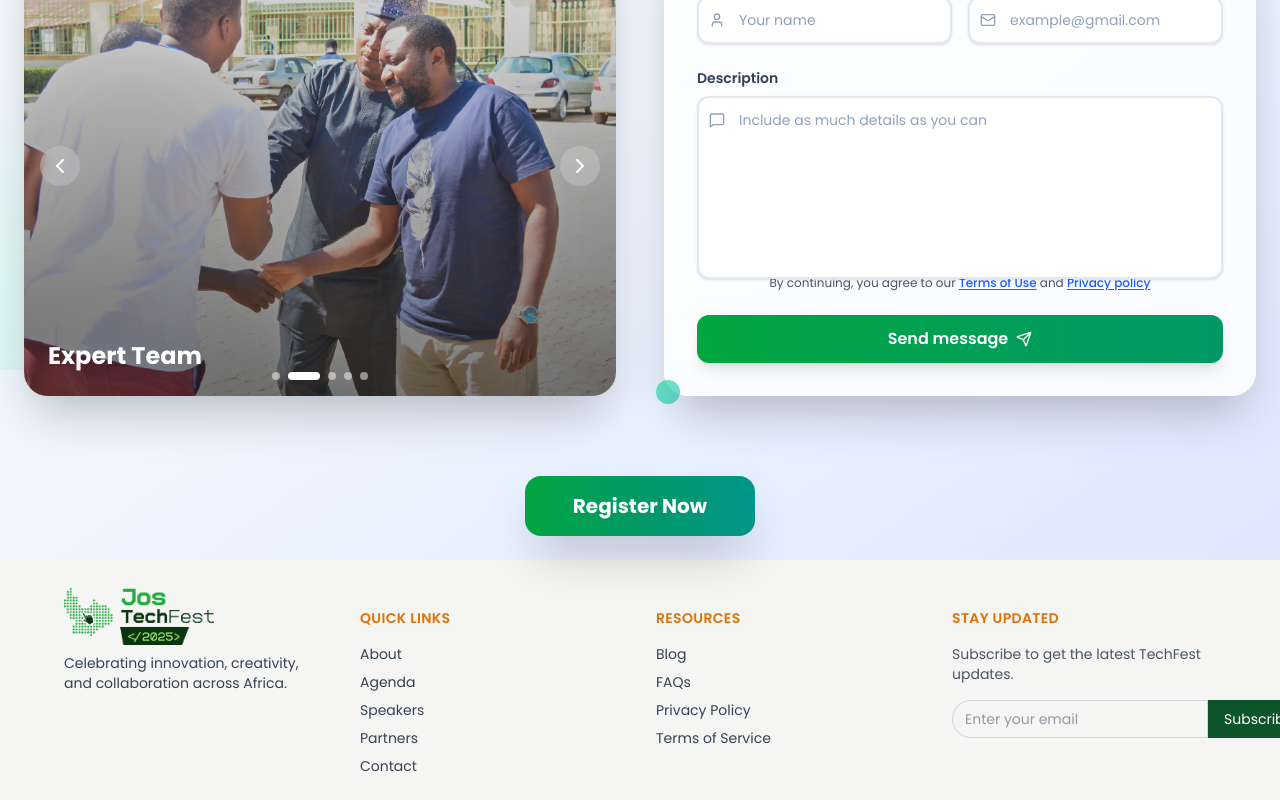
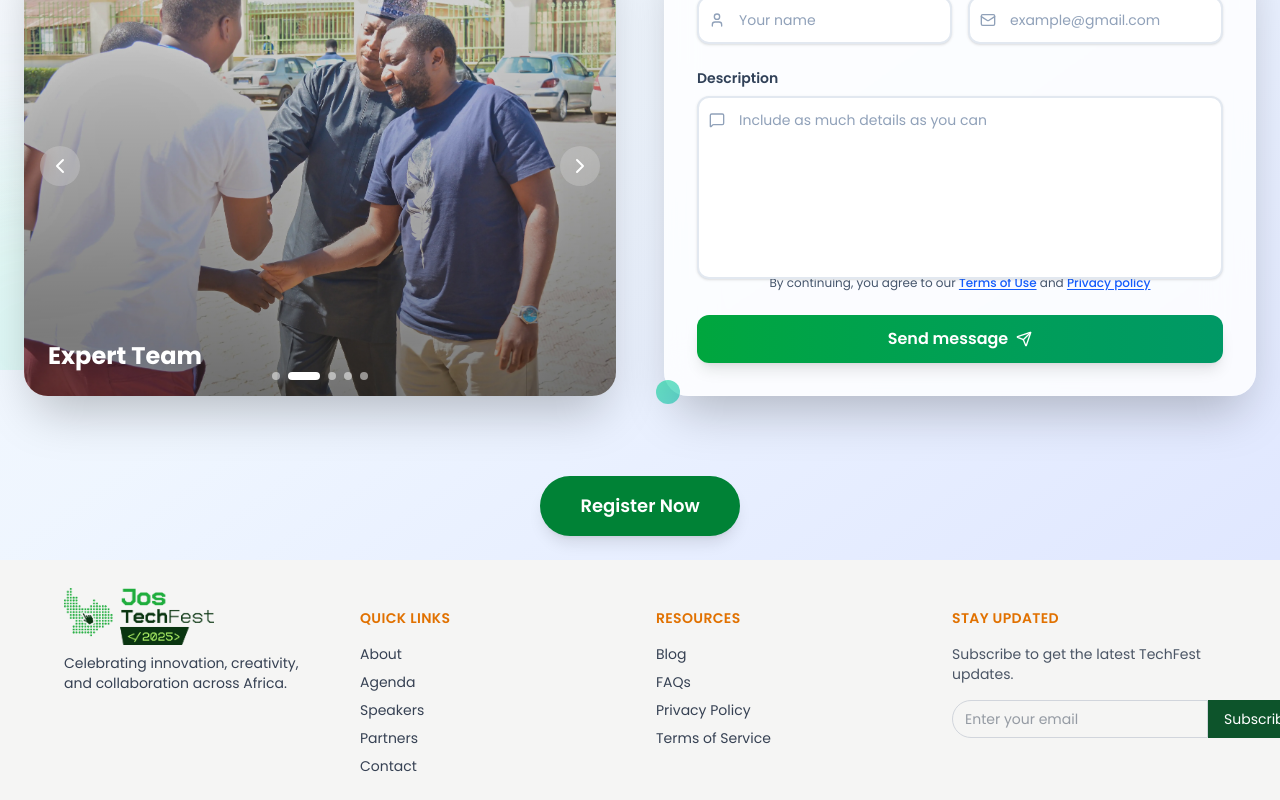
Before and after one commit to bluehouseng/tech-fest-project, a Next.js app: page /contact in a window 1280 px wide. Shown: the part 430-1230 px from the top of the page. Built offline with nearby package versions, Linux system fonts and the light colour scheme.

Commit message:
update registration links

```diff
--- a/src/app/about/page.tsx
+++ b/src/app/about/page.tsx
@@ -432,6 +432,10 @@ const AboutPage: React.FC = () => {
 
   ];
 
+  function setOpen(arg0: boolean): void {
+    throw new Error("Function not implemented.");
+  }
+
   return (
     <div className="min-h-screen bg-white">
       {/* Hero Section */}
@@ -543,11 +547,14 @@ const AboutPage: React.FC = () => {
 
          <div className="flex flex-col sm:flex-row gap-4 justify-center">
   <Link
-              href="/register"
-              className="inline-block bg-green-900 hover:bg-emerald-700 text-white px-10 py-4 rounded-full font-semibold text-lg transition-all duration-200 transform hover:scale-105 shadow-lg"
+    href="https://smartinvites.xyz/forms/68e930bf881d91001bd67f19/6903335d256533001abab3b9/"
+    target="_blank"
+    rel="noopener noreferrer"
+    className="inline-block bg-green-700 hover:bg-emerald-700 text-white px-10 py-4 rounded-full font-semibold text-lg transition-all duration-200 transform hover:scale-105 shadow-lg"
   >
     Register Now
   </Link>
+
   <Link
     href="/events"
     className="inline-block border-2 border-slate-300 hover:border-emerald-600 text-slate-700 hover:text-emerald-600 px-10 py-4 rounded-full font-semibold text-lg transition-all duration-200"
--- a/src/app/contact/page.tsx
+++ b/src/app/contact/page.tsx
@@ -2,6 +2,7 @@
 
 import React, { useState, useEffect } from 'react';
 import { Send, Mail, User, MessageSquare, CheckCircle, ChevronLeft, ChevronRight } from 'lucide-react';
+import Link from 'next/link';
 
 const ContactPage = () => {
   const [formData, setFormData] = useState({
@@ -302,11 +303,18 @@ const ContactPage = () => {
 
 
           <div className="col-span-1 lg:col-span-2 mt-8 flex justify-center">
-            <button
-              onClick={() => setShowRegistrationForm(true)}
-              className="bg-gradient-to-r from-green-600 via-emerald-600 to-teal-600 hover:from-green-700 hover:via-emerald-700 hover:to-teal-700 text-white font-bold py-4 px-12 rounded-2xl text-xl shadow-2xl hover:shadow-3xl transform hover:scale-105 transition-all duration-300 hover:-translate-y-1 focus:outline-none focus:ring-4 focus:ring-green-300">
-              Register Now
-            </button>
+          <div className="flex flex-col sm:flex-row gap-4 justify-center">
+  <Link
+    href="https://smartinvites.xyz/forms/68e930bf881d91001bd67f19/6903335d256533001abab3b9/"
+    target="_blank"
+    rel="noopener noreferrer"
+    className="inline-block bg-green-700 hover:bg-emerald-700 text-white px-10 py-4 rounded-full font-semibold text-lg transition-all duration-200 transform hover:scale-105 shadow-lg"
+  >
+    Register Now
+  </Link>
+
+
+</div>
           </div>
         </div>
 
```
Lines whose indentation alone changed are shown as unchanged.
